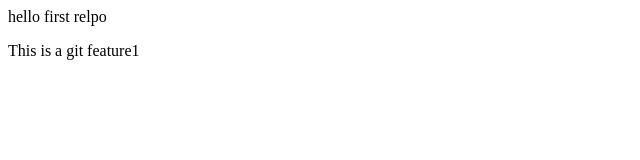
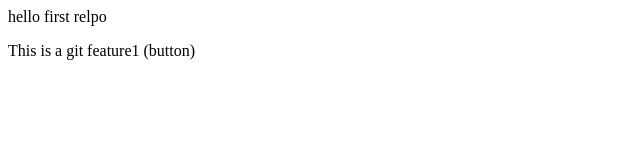
Before and after one commit to rajmore07/localrepo, a plain HTML site: page index.html in a window 1280 px wide. Shown: the full height of the page, 0-640 px from the left. Drawn offline with Linux system fonts and the light colour scheme.

```diff
--- a/index.html
+++ b/index.html
@@ -1,2 +1,2 @@
 <p>hello first relpo</p>
-<p>This is a git feature1</p>
+<p>This is a git feature1 (button)</p>
```
